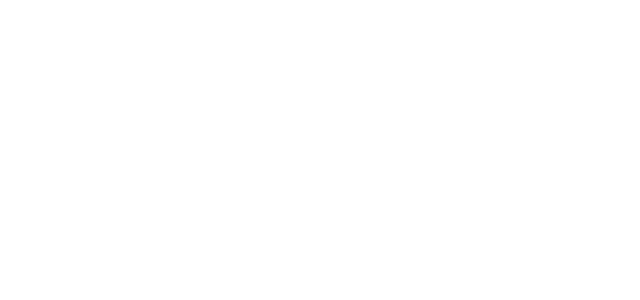
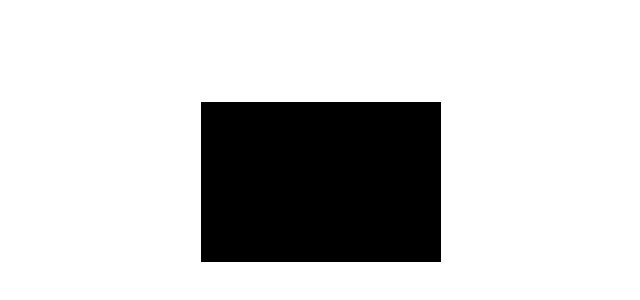
Before and after one commit to Nasserkar/Colox, a React (Vite) app: page / in a window 1280 px wide. Shown: the part 218-518 px from the top of the page, without its empty margins (319-959 px from the left). Built offline with nearby package versions, Linux system fonts and the light colour scheme.

Commit message:
feat: add color picker component

```diff
--- /dev/null
+++ b/src/components/website/color-picker/index.tsx
@@ -0,0 +1,9 @@
+function ColorPicker() {
+  return (
+    <div className="min-h-40 w-60 bg-black flex flex-col">
+      <div></div>
+    </div>
+  );
+}
+
+export { ColorPicker };
--- a/src/pages/Home.tsx
+++ b/src/pages/Home.tsx
@@ -1,7 +1,11 @@
+import { ColorPicker } from "@/components/website/color-picker";
+
 function Home() {
   return (
     <>
-      <section className="min-h-screen w-full"></section>
+      <section className="min-h-screen w-full flex items-center justify-center">
+        <ColorPicker />
+      </section>
     </>
   );
 }
```
